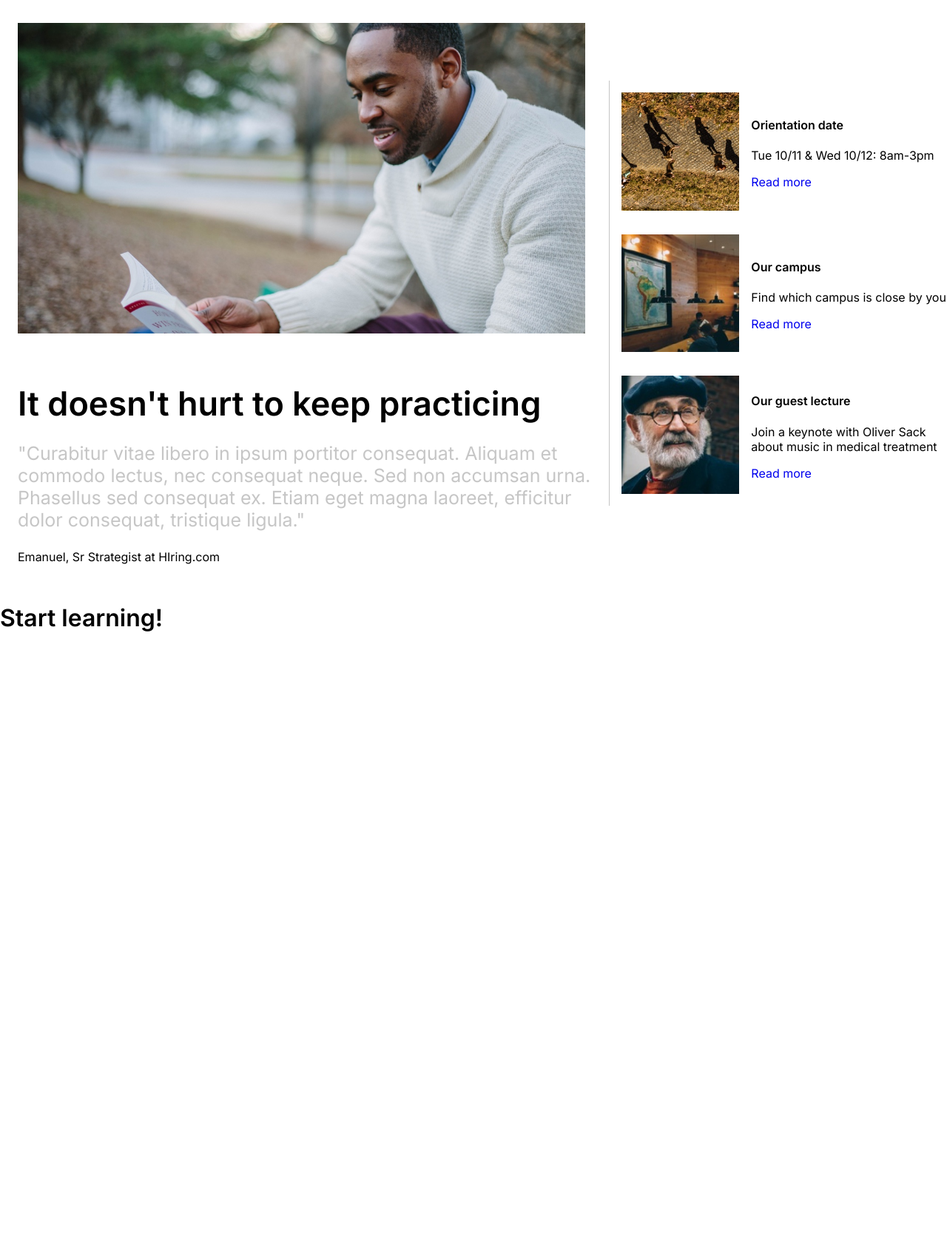
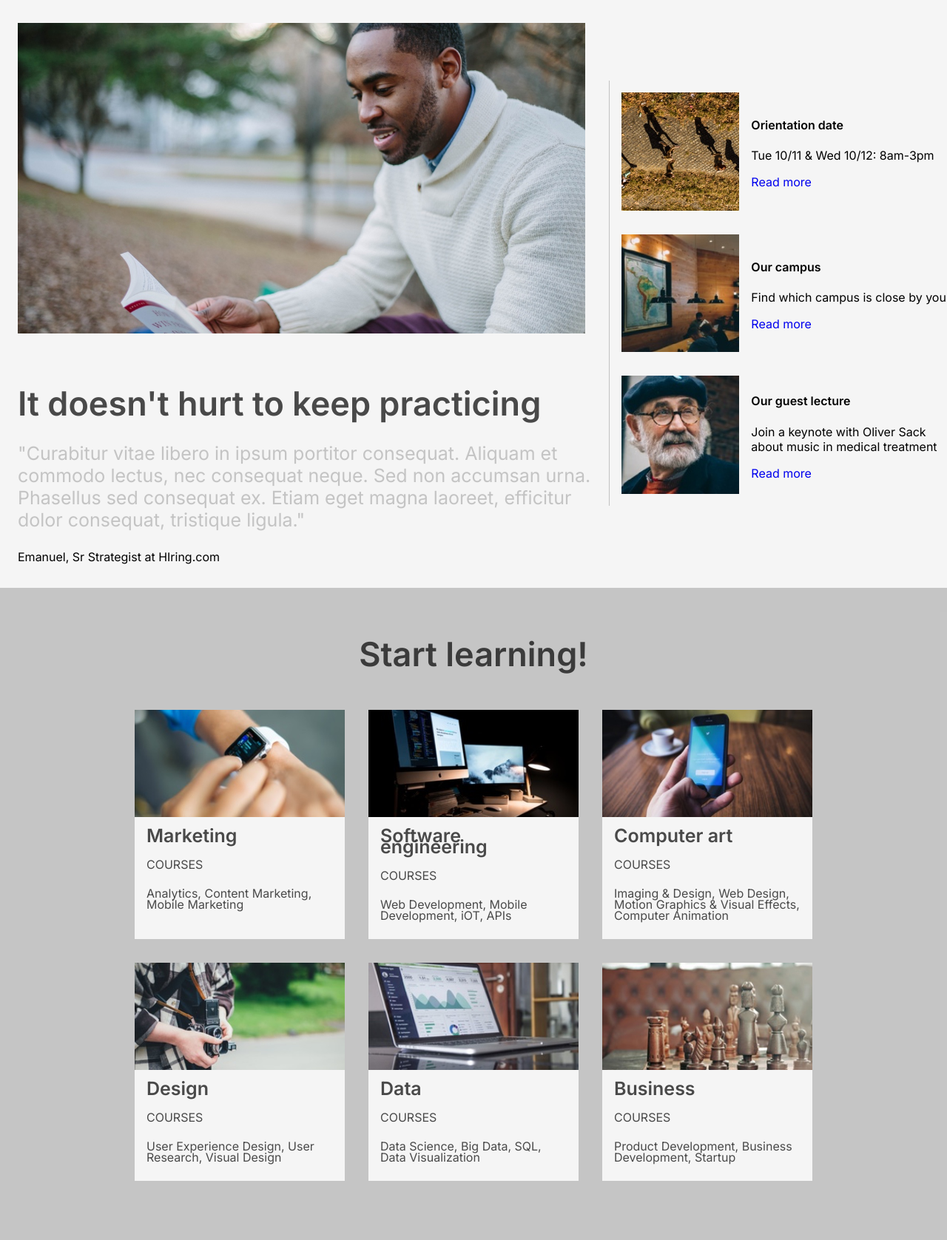
Before and after one commit to ThomasSchwartz18/Colmar-Academy, a PHP site: page / in a window 1280 px wide. Shown: the part 697-2374 px from the top of the page at 74% size. Before the commit the page ends 1551 px from the top, so only its background shows below. Run offline with PHP 8.4, Linux system fonts and the light colour scheme.

Commit message:
Completed learing section along with hover elements

```diff
--- a/index.html
+++ b/index.html
@@ -79,36 +79,49 @@
     <div class="learning">
         <h1 class="learning--heading1">Start learning!</h1>
         <div class="learning--career-paths">
-            <div class="cp--container">
-                <h4></h4>
-                <p></p>
-                <p></p>
-            </div>
-            <div class="cp--container">
-                <h4></h4>
-                <p></p>
-                <p></p>
-            </div>
-            <div class="cp--container">
-                <h4></h4>
-                <p></p>
-                <p></p>
-            </div>
-            <div class="cp--container">
-                <h4></h4>
-                <p></p>
-                <p></p>
-            </div>
-            <div class="cp--container">
-                <h4></h4>
-                <p></p>
-                <p></p>
-            </div>
-            <div class="cp--container">
-                <h4></h4>
-                <p></p>
-                <p></p>
-            </div>
+
+            <a class="cp--container" href="#">
+                <img class="cp--img" src="resources/images/course-marketing.jpg" alt="">
+                <h4 class="cp--heading1">Marketing</h4>
+                <p class="cp--element">COURSES</p>
+                <p class="cp--element">Analytics, Content Marketing, Mobile Marketing</p>
+            </a>
+
+            <a class="cp--container" href="#">
+                <img class="cp--img" src="resources/images/course-software.jpg" alt="">
+                <h4 class="cp--heading1">Software engineering</h4>
+                <p class="cp--element">COURSES</p>
+                <p class="cp--element">Web Development, Mobile Development, iOT, APIs</p>
+            </a>
+
+            <a class="cp--container" href="#">
+                <img class="cp--img" src="resources/images/course-computer-art.jpg" alt="">
+                <h4 class="cp--heading1">Computer art</h4>
+                <p class="cp--element">COURSES</p>
+                <p class="cp--element">Imaging & Design, Web Design, Motion Graphics & Visual Effects, Computer Animation</p>
+            </a>
+
+            <a class="cp--container" href="#">
+                <img class="cp--img" src="resources/images/course-design.jpg" alt="">
+                <h4 class="cp--heading1">Design</h4>
+                <p class="cp--element">COURSES</p>
+                <p class="cp--element">User Experience Design, User Research, Visual Design</p>
+            </a>
+
+            <a class="cp--container" href="#">
+                <img class="cp--img" src="resources/images/course-data.jpg" alt="">
+                <h4 class="cp--heading1">Data</h4>
+                <p class="cp--element">COURSES</p>
+                <p class="cp--element">Data Science, Big Data, SQL, Data Visualization</p>
+            </a>
+
+            <a class="cp--container" href="#">
+                <img class="cp--img" src="resources/images/course-business.jpg" alt="">
+                <h4 class="cp--heading1">Business</h4>
+                <p class="cp--element">COURSES</p>
+                <p class="cp--element">Product Development, Business Development, Startup</p>
+            </a>
+
         </div>
     </div>
 
--- a/resources/css/style.css
+++ b/resources/css/style.css
@@ -98,6 +98,7 @@ nav {
     width: 100%;
     display: flex;
     align-items: center;
+    background-color: whitesmoke;
 }
 
 .news--left {
@@ -109,6 +110,7 @@ nav {
     font-size: 45px;
     font-weight: 600;
     margin-bottom: 24px;
+    color: rgba(0, 0, 0, 0.7);
 }
 
 .news--quote {
@@ -151,3 +153,55 @@ nav {
     height: auto;
     margin: 16px;
 }
+
+/* LEARNING */
+.learning {
+    text-align: center;
+    padding: 32px 72px;
+    background-color: rgba(178, 178, 178, 0.745);
+}
+
+.learning--heading1 {
+    margin-bottom: 32px;
+    color: rgba(0, 0, 0, 0.7);
+    font-size: 45px;
+}
+
+.learning--career-paths {
+    display: flex;
+    /* align-items: center; */
+    justify-content: center;
+    flex-wrap: wrap;
+    margin-bottom: 32px;
+}
+
+.cp--container {
+    margin: 16px;
+    text-align: left;
+    width: 25%;
+    background-color: whitesmoke;
+    line-height: 15px;
+    text-decoration: none;
+}
+
+.cp--container:hover {
+    background-color: rgba(178, 178, 178, 0.745);
+    transition: background-color 500ms linear 0ms, box-shadow 500ms linear 0ms;
+    box-shadow: 0 0 20px 5px rgba(0, 0, 0, 0.7);
+    color: black;
+}
+
+.cp--heading1 {
+    font-size: 25px;
+    margin: 16px 16px 24px 16px;
+    color: rgba(0,0,0,0.7);
+}
+
+.cp--element {
+    margin: 16px 16px 24px 16px;
+    color: rgba(0, 0, 0, 0.7);
+}
+
+.cp--img {
+    width: 100%
+}
```
